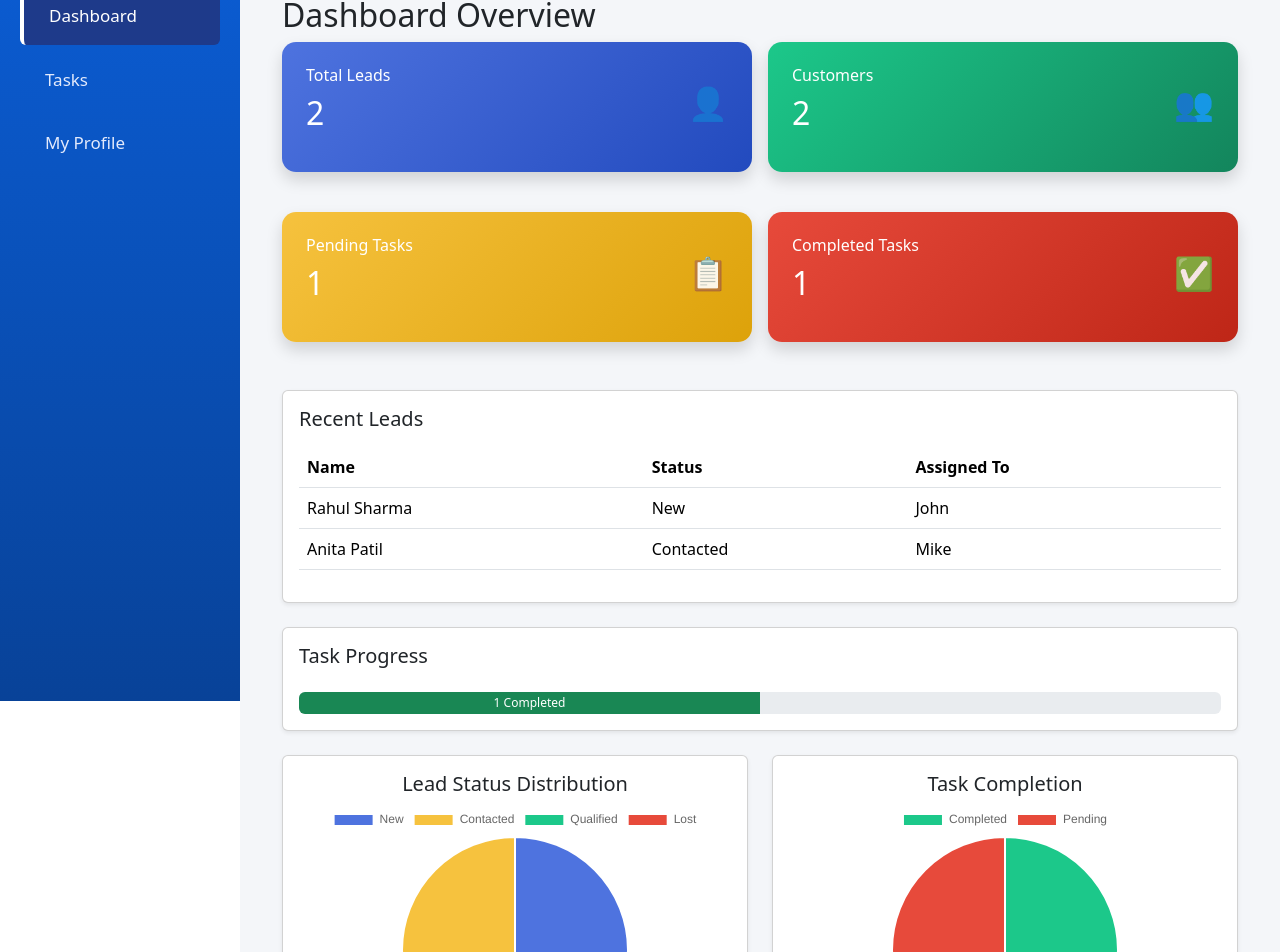
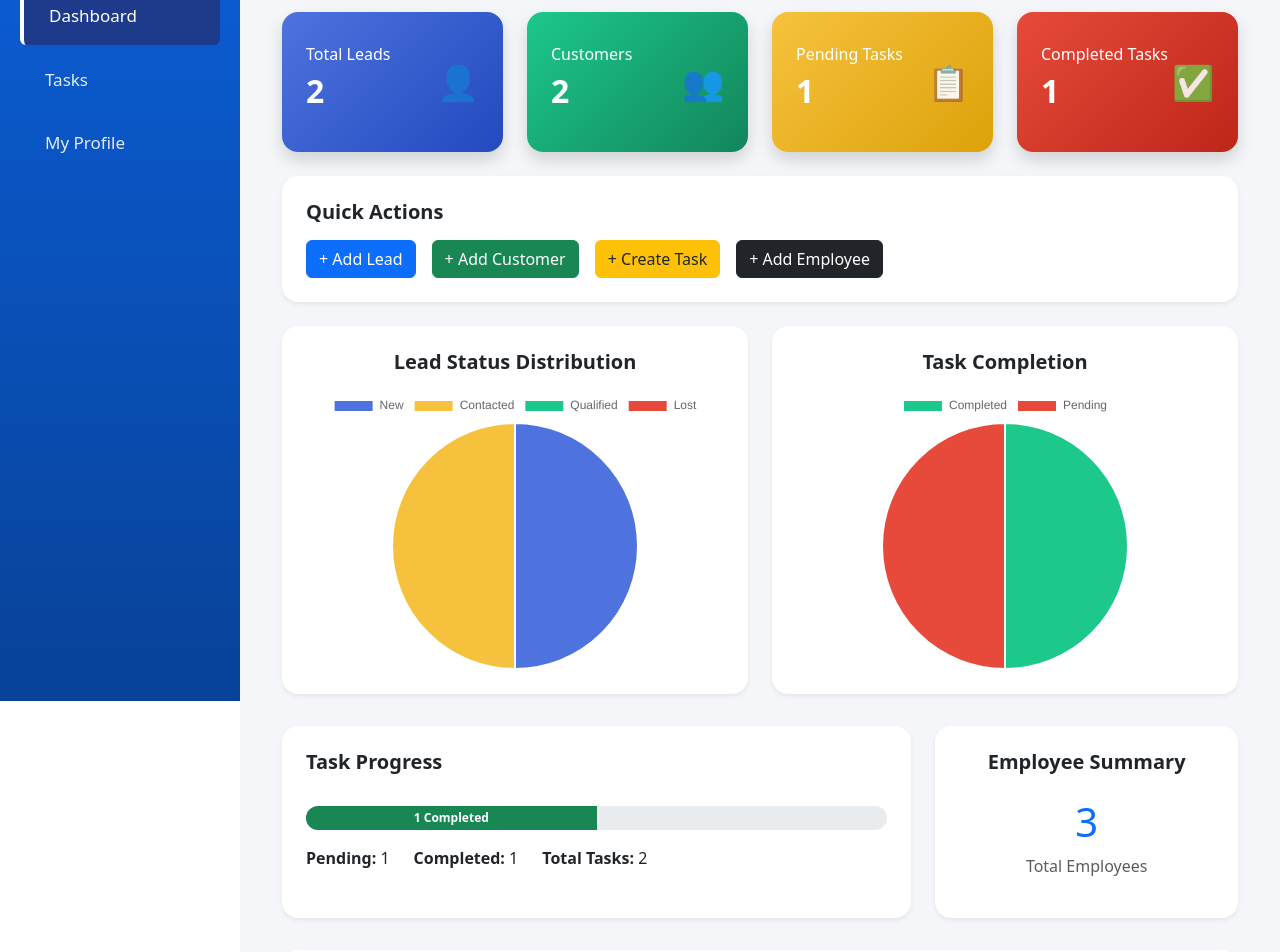
Before and after one commit to anishachandgude2005/CRM_Project, a React (Vite) app in the folder crm-project/: page /dashboard in a window 1280 px wide. Shown: the part 99-1051 px from the top of the page. Built offline with nearby package versions, Linux system fonts and the light colour scheme; sample sign-in values are in the browser's storage.

Commit message:
change in dashboard

```diff
--- a/crm-project/src/pages/dashboard/Dashboard.jsx
+++ b/crm-project/src/pages/dashboard/Dashboard.jsx
@@ -10,16 +10,18 @@ ChartJS.register(ArcElement, Tooltip, Legend);
 
 import React, { useContext } from "react";
 import { AppContext } from "../../context/AppContext";
+import { useNavigate } from "react-router-dom";
 
 export default function Dashboard() {
   const { state } = useContext(AppContext);
-  const user = JSON.parse(localStorage.getItem("user"));
+  const navigate = useNavigate();
 
   const totalLeads = state.leads.length;
   const totalCustomers = state.customers.length;
+  const totalEmployees = state.employees?.length || 0;
 
-  const pendingTasks = state.tasks.filter(t => !t.completed).length;
-  const completedTasks = state.tasks.filter(t => t.completed).length;
+  const pendingTasks = state.tasks.filter((t) => !t.completed).length;
+  const completedTasks = state.tasks.filter((t) => t.completed).length;
 
   const progressPercent = state.tasks.length
     ? (completedTasks / state.tasks.length) * 100
@@ -33,9 +35,10 @@ export default function Dashboard() {
     Lost: 0
   };
 
-  state.leads.forEach(l => {
-    if (statusCounts[l.status] !== undefined)
+  state.leads.forEach((l) => {
+    if (statusCounts[l.status] !== undefined) {
       statusCounts[l.status]++;
+    }
   });
 
   const leadChartData = {
@@ -43,12 +46,7 @@ export default function Dashboard() {
     datasets: [
       {
         data: Object.values(statusCounts),
-        backgroundColor: [
-          "#4e73df",
-          "#f6c23e",
-          "#1cc88a",
-          "#e74a3b"
-        ]
+        backgroundColor: ["#4e73df", "#f6c23e", "#1cc88a", "#e74a3b"]
       }
     ]
   };
@@ -64,35 +62,158 @@ export default function Dashboard() {
   };
 
   return (
-    <div className="container-fluid">
-      <h2 className="mb-2">Dashboard Overview</h2>
+    <div className="container-fluid py-3">
+      {/* SUMMARY CARDS */}
+      <div className="row g-4">
+        <StatCard
+          title="Total Leads"
+          value={totalLeads}
+          icon="👤"
+          gradient="linear-gradient(135deg,#4e73df,#224abe)"
+        />
 
-      {user && (
-        <p className="text-muted mb-4">
-          Welcome back, <b>{user.email}</b>
-        </p>
-      )}
+        <StatCard
+          title="Customers"
+          value={totalCustomers}
+          icon="👥"
+          gradient="linear-gradient(135deg,#1cc88a,#13855c)"
+        />
 
-      {/* STAT CARDS */}
-      <div className="row g-3">
-        <StatCard title="Total Leads" value={totalLeads} icon="👤"
-          gradient="linear-gradient(135deg,#4e73df,#224abe)" />
+        <StatCard
+          title="Pending Tasks"
+          value={pendingTasks}
+          icon="📋"
+          gradient="linear-gradient(135deg,#f6c23e,#dda20a)"
+        />
 
-        <StatCard title="Customers" value={totalCustomers} icon="👥"
-          gradient="linear-gradient(135deg,#1cc88a,#13855c)" />
+        <StatCard
+          title="Completed Tasks"
+          value={completedTasks}
+          icon="✅"
+          gradient="linear-gradient(135deg,#e74a3b,#be2617)"
+        />
+      </div>
 
-        <StatCard title="Pending Tasks" value={pendingTasks} icon="📋"
-          gradient="linear-gradient(135deg,#f6c23e,#dda20a)" />
+      {/* QUICK ACTIONS */}
+      <div
+        className="card shadow-sm border-0 p-4 mt-4"
+        style={{ borderRadius: "16px" }}
+      >
+        <h5 className="fw-bold mb-3">Quick Actions</h5>
+        <div className="d-flex flex-wrap gap-3">
+          <button
+            className="btn btn-primary"
+            onClick={() => navigate("/leads")}
+          >
+            + Add Lead
+          </button>
 
-        <StatCard title="Completed Tasks" value={completedTasks} icon="✅"
-          gradient="linear-gradient(135deg,#e74a3b,#be2617)" />
+          <button
+            className="btn btn-success"
+            onClick={() => navigate("/customers")}
+          >
+            + Add Customer
+          </button>
+
+          <button
+            className="btn btn-warning text-dark"
+            onClick={() => navigate("/tasks")}
+          >
+            + Create Task
+          </button>
+
+          <button
+            className="btn btn-dark"
+            onClick={() => navigate("/employees")}
+          >
+            + Add Employee
+          </button>
+        </div>
+      </div>
+
+      {/* CHARTS */}
+      <div className="row mt-4">
+        <div className="col-md-6 mb-4">
+          <div
+            className="card shadow-sm border-0 p-4 text-center h-100"
+            style={{ borderRadius: "16px" }}
+          >
+            <h5 className="fw-bold mb-3">Lead Status Distribution</h5>
+            <div style={{ height: "280px" }}>
+              <Pie
+                data={leadChartData}
+                options={{ maintainAspectRatio: false }}
+              />
+            </div>
+          </div>
+        </div>
+
+        <div className="col-md-6 mb-4">
+          <div
+            className="card shadow-sm border-0 p-4 text-center h-100"
+            style={{ borderRadius: "16px" }}
+          >
+            <h5 className="fw-bold mb-3">Task Completion</h5>
+            <div style={{ height: "280px" }}>
+              <Pie
+                data={taskChartData}
+                options={{ maintainAspectRatio: false }}
+              />
+            </div>
+          </div>
+        </div>
+      </div>
+
+      {/* TASK PROGRESS + EMPLOYEE INFO */}
+      <div className="row mt-2">
+        <div className="col-md-8 mb-4">
+          <div
+            className="card shadow-sm border-0 p-4 h-100"
+            style={{ borderRadius: "16px" }}
+          >
+            <h5 className="fw-bold">Task Progress</h5>
+            <div
+              className="progress mt-4"
+              style={{ height: "24px", borderRadius: "20px" }}
+            >
+              <div
+                className="progress-bar bg-success fw-bold"
+                style={{ width: `${progressPercent}%` }}
+              >
+                {completedTasks} Completed
+              </div>
+            </div>
+
+            <div className="mt-3 d-flex gap-4 flex-wrap">
+              <span><b>Pending:</b> {pendingTasks}</span>
+              <span><b>Completed:</b> {completedTasks}</span>
+              <span><b>Total Tasks:</b> {state.tasks.length}</span>
+            </div>
+          </div>
+        </div>
+
+        <div className="col-md-4 mb-4">
+          <div
+            className="card shadow-sm border-0 p-4 h-100 text-center"
+            style={{ borderRadius: "16px" }}
+          >
+            <h5 className="fw-bold">Employee Summary</h5>
+            <h1 className="mt-3 text-primary">{totalEmployees}</h1>
+            <p className="text-muted">Total Employees</p>
+          </div>
+        </div>
       </div>
 
       {/* RECENT LEADS */}
-      <div className="card shadow-sm p-3 mt-4">
-        <h5>Recent Leads</h5>
-        <table className="table mt-2">
-          <thead>
+      <div
+        className="card shadow-sm border-0 p-4 mt-2"
+        style={{ borderRadius: "16px" }}
+      >
+        <h5 className="fw-bold mb-3">Recent Leads</h5>
+
+        <div className="table-responsive">
+          <table className="table table-hover align-middle">
+            <thead className="table-light">
               <tr>
                 <th>Name</th>
                 <th>Status</th>
@@ -103,15 +224,19 @@ export default function Dashboard() {
             <tbody>
               {state.leads.length === 0 ? (
                 <tr>
-                <td colSpan="3" className="text-center">
+                  <td colSpan="3" className="text-center text-muted">
                     No leads available
                   </td>
                 </tr>
               ) : (
-              state.leads.slice(0, 5).map(lead => (
+                state.leads.slice(0, 5).map((lead) => (
                   <tr key={lead.id}>
                     <td>{lead.name}</td>
-                  <td>{lead.status}</td>
+                    <td>
+                      <span className="badge bg-info text-dark">
+                        {lead.status}
+                      </span>
+                    </td>
                     <td>{lead.assignedTo || "Not Assigned"}</td>
                   </tr>
                 ))
@@ -119,72 +244,50 @@ export default function Dashboard() {
             </tbody>
           </table>
         </div>
-
-      {/* TASK PROGRESS */}
-      <div className="card shadow-sm p-3 mt-4">
-        <h5>Task Progress</h5>
-        <div className="progress mt-3" style={{ height: "22px" }}>
-          <div
-            className="progress-bar bg-success"
-            style={{ width: `${progressPercent}%` }}
-          >
-            {completedTasks} Completed
-          </div>
-        </div>
       </div>
 
-      {/* CHARTS */}
-      {/* CHARTS */}
-<div className="row mt-4">
-  <div className="col-md-6 mb-4">
-    <div className="card shadow-sm p-3 text-center">
-      <h5>Lead Status Distribution</h5>
+      {/* RECENT ACTIVITY */}
+      <div
+        className="card shadow-sm border-0 p-4 mt-4"
+        style={{ borderRadius: "16px" }}
+      >
+        <h5 className="fw-bold mb-3">Recent Activity</h5>
 
-      <div style={{ height: "260px" }}>
-        <Pie
-          data={leadChartData}
-          options={{ maintainAspectRatio: false }}
-        />
+        {state.notifications?.length > 0 ? (
+          <ul className="list-group list-group-flush">
+            {state.notifications.slice(-5).reverse().map((note) => (
+              <li key={note.id} className="list-group-item px-0">
+                <div className="fw-semibold">{note.message}</div>
+                <small className="text-muted">{note.time}</small>
+              </li>
+            ))}
+          </ul>
+        ) : (
+          <p className="text-muted mb-0">No recent activity available.</p>
+        )}
       </div>
-    </div>
-  </div>
-
-  <div className="col-md-6 mb-4">
-    <div className="card shadow-sm p-3 text-center">
-      <h5>Task Completion</h5>
-
-      <div style={{ height: "260px" }}>
-        <Pie
-          data={taskChartData}
-          options={{ maintainAspectRatio: false }}
-        />
-      </div>
-    </div>
-  </div>
-</div>
-
     </div>
   );
 }
 
-/* Reusable Card */
+/* REUSABLE CARD */
 function StatCard({ icon, title, value, gradient }) {
   return (
-    <div className="col-md-6 mb-4">
+    <div className="col-md-6 col-lg-3">
       <div
-        className="card shadow border-0 p-4 text-white"
+        className="card shadow border-0 p-4 text-white h-100"
         style={{
-          borderRadius: "14px",
-          minHeight: "130px",
+          borderRadius: "16px",
+          minHeight: "140px",
           background: gradient
         }}
       >
-        <div className="d-flex justify-content-between align-items-center">
+        <div className="d-flex justify-content-between align-items-center h-100">
           <div>
-            <h6>{title}</h6>
-            <h2>{value}</h2>
+            <h6 className="mb-2">{title}</h6>
+            <h2 className="fw-bold">{value}</h2>
           </div>
-          <div style={{ fontSize: "32px", opacity: 0.9 }}>
+          <div style={{ fontSize: "34px", opacity: 0.9 }}>
             {icon}
           </div>
         </div>
--- a/crm-project/src/pages/employees/Employees.jsx
+++ b/crm-project/src/pages/employees/Employees.jsx
@@ -1,6 +1,6 @@
 import { useContext, useState } from "react";
 import { AppContext } from "../../context/AppContext";
-import { FaEdit, FaPlus } from "react-icons/fa";
+import { FaEdit, FaPlus, FaTrash, FaEye } from "react-icons/fa";
 
 export default function Employees() {
   const { state, dispatch } = useContext(AppContext);
@@ -12,14 +12,20 @@ export default function Employees() {
   const [form, setForm] = useState({
     name: "",
     email: "",
-    role: "Employee"
+    role: "Employee",
+    active: true
   });
 
   const handleChange = (e) => {
-    setForm({ ...form, [e.target.name]: e.target.value });
+    const { name, value } = e.target;
+
+    setForm({
+      ...form,
+      [name]: name === "active" ? value === "true" : value
+    });
   };
 
-  // ✅ ADD / UPDATE (same logic)
+  // ADD / UPDATE
   const saveEmployee = () => {
     if (!form.name || !form.email) {
       alert("Name & Email required");
@@ -47,8 +53,7 @@ export default function Employees() {
         type: "ADD_EMPLOYEE",
         payload: {
           ...form,
-          id: Date.now(),
-          active: true
+          id: Date.now()
         }
       });
 
@@ -62,42 +67,75 @@ export default function Employees() {
       });
     }
 
-    setForm({ name: "", email: "", role: "Employee" });
+    setForm({
+      name: "",
+      email: "",
+      role: "Employee",
+      active: true
+    });
     setShowForm(false);
   };
 
-  // ✏ EDIT
+  // EDIT
   const editEmployee = (emp) => {
-    setForm(emp);
+    setForm({
+      name: emp.name,
+      email: emp.email,
+      role: emp.role,
+      active: emp.active
+    });
     setEditId(emp.id);
     setShowForm(true);
   };
 
-  // 🔁 TOGGLE
-  const toggleStatus = (emp) => {
+  // DELETE
+  const deleteEmployee = (id, name) => {
+    const confirmDelete = window.confirm("Are you sure you want to delete this employee?");
+    if (!confirmDelete) return;
+
     dispatch({
-      type: "TOGGLE_EMPLOYEE",
-      payload: emp.id
+      type: "DELETE_EMPLOYEE",
+      payload: id
     });
 
     dispatch({
       type: "ADD_NOTIFICATION",
       payload: {
         id: Date.now(),
-        message: `🔁 ${emp.name} is now ${emp.active ? "Inactive" : "Active"}`,
+        message: `🗑 Employee ${name} deleted`,
         time: new Date().toLocaleString()
       }
     });
   };
 
+  // VIEW
+  const viewEmployee = (emp) => {
+    alert(
+      `Employee Details\n\nName: ${emp.name}\nEmail: ${emp.email}\nRole: ${emp.role}\nStatus: ${
+        emp.active ? "Active" : "Inactive"
+      }`
+    );
+  };
+
   return (
     <div style={{ padding: "20px" }}>
-
       {/* HEADER */}
       <div style={styles.header}>
         <h2>Employee Management</h2>
 
-        <button style={styles.addBtn} onClick={() => setShowForm(true)}>
+        <button
+          style={styles.addBtn}
+          onClick={() => {
+            setShowForm(true);
+            setEditId(null);
+            setForm({
+              name: "",
+              email: "",
+              role: "Employee",
+              active: true
+            });
+          }}
+        >
           <FaPlus /> Add Employee
         </button>
       </div>
@@ -133,6 +171,16 @@ export default function Employees() {
               <option>Manager</option>
             </select>
 
+            {/* NEW STATUS FIELD */}
+            <select
+              name="active"
+              value={form.active.toString()}
+              onChange={handleChange}
+            >
+              <option value="true">Active</option>
+              <option value="false">Inactive</option>
+            </select>
+
             <div style={{ marginTop: "15px" }}>
               <button style={styles.saveBtn} onClick={saveEmployee}>
                 Save
@@ -143,6 +191,12 @@ export default function Employees() {
                 onClick={() => {
                   setShowForm(false);
                   setEditId(null);
+                  setForm({
+                    name: "",
+                    email: "",
+                    role: "Employee",
+                    active: true
+                  });
                 }}
               >
                 Cancel
@@ -179,6 +233,13 @@ export default function Employees() {
 
                 <td>
                   <button
+                    style={styles.viewBtn}
+                    onClick={() => viewEmployee(emp)}
+                  >
+                    <FaEye /> View
+                  </button>
+
+                  <button
                     style={styles.editBtn}
                     onClick={() => editEmployee(emp)}
                   >
@@ -186,10 +247,10 @@ export default function Employees() {
                   </button>
 
                   <button
-                    style={emp.active ? styles.deleteBtn : styles.saveBtn}
-                    onClick={() => toggleStatus(emp)}
+                    style={styles.deleteBtn}
+                    onClick={() => deleteEmployee(emp.id, emp.name)}
                   >
-                    {emp.active ? "Deactivate" : "Activate"}
+                    <FaTrash /> Delete
                   </button>
                 </td>
               </tr>
@@ -201,7 +262,6 @@ export default function Employees() {
   );
 }
 
-// ✅ SAME STYLE AS LEADS
 const styles = {
   header: {
     display: "flex",
@@ -213,6 +273,15 @@ const styles = {
     color: "#fff",
     padding: "8px 15px",
     border: "none",
+    borderRadius: "6px",
+    cursor: "pointer"
+  },
+  viewBtn: {
+    backgroundColor: "#0d6efd",
+    color: "#fff",
+    border: "none",
+    padding: "6px 12px",
+    marginRight: "8px",
     borderRadius: "6px",
     cursor: "pointer"
   },
@@ -252,7 +321,8 @@ const styles = {
     width: "400px",
     display: "flex",
     flexDirection: "column",
-    gap: "10px"
+    gap: "10px",
+    boxShadow: "0 10px 25px rgba(0,0,0,0.2)"
   },
   saveBtn: {
     background: "#198754",
```
Lines whose indentation alone changed are shown as unchanged.
